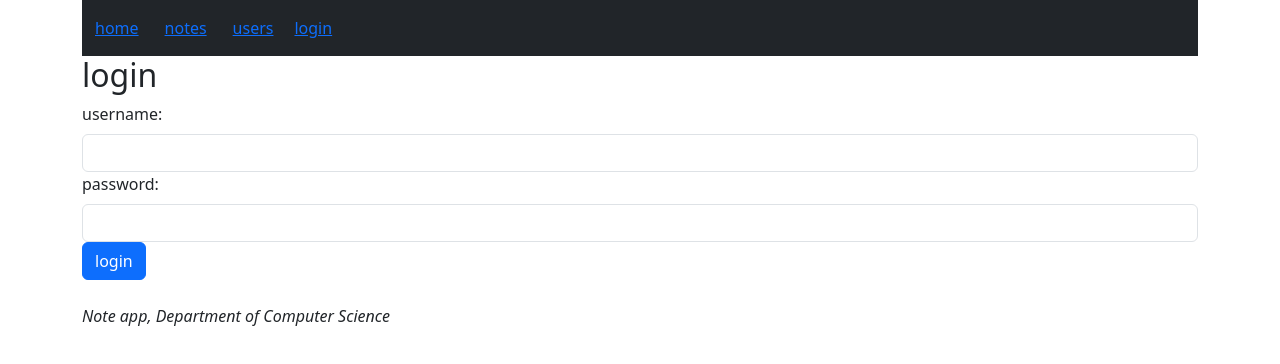
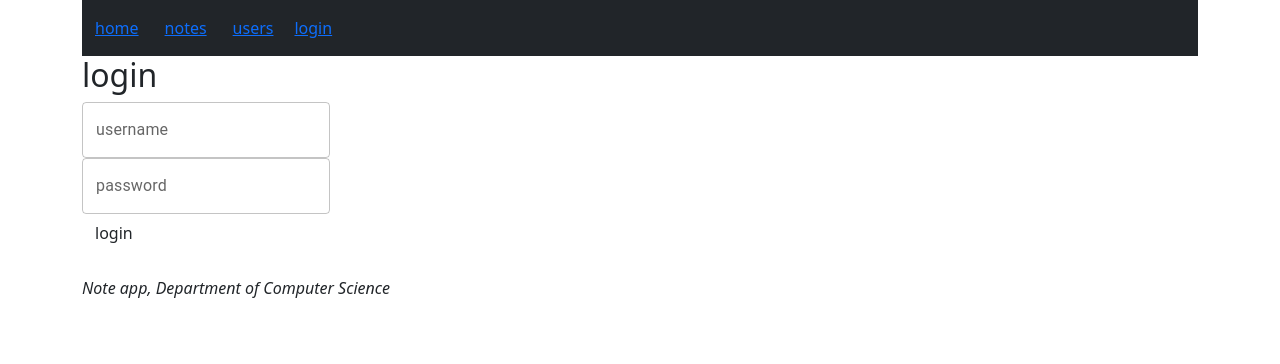
Before and after one commit to jydndev/Fullstack-Open, a React (Vite) app in the folder Part 7/router-app/: page / in a window 1280 px wide. Both pictures are taken after a click on the element "login". Shown: the top 364 px of the page. Built offline with nearby package versions, Linux system fonts and the light colour scheme.

Commit message:
mui login style

```diff
--- a/Part 7/router-app/src/App.jsx
+++ b/Part 7/router-app/src/App.jsx
@@ -26,6 +26,7 @@ import {
   TableContainer,
   TableRow,
   Paper,
+  TextField,
 } from '@mui/material';
 
 const Home = () => (
@@ -98,22 +99,43 @@ const Login = (props) => {
     navigate('/');
   };
 
+  // Bootstrap
+  // return (
+  //   <div>
+  //     <h2>login</h2>
+  //     <Form onSubmit={onSubmit}>
+  //       <Form.Group>
+  //         <Form.Label>username:</Form.Label>
+  //         <Form.Control type="text" name="username" />
+  //       </Form.Group>
+  //       <Form.Group>
+  //         <Form.Label>password:</Form.Label>
+  //         <Form.Control type="password" />
+  //       </Form.Group>
+  //       <Button variant="primary" type="submit">
+  //         login
+  //       </Button>
+  //     </Form>
+  //   </div>
+  // );
+
+  // mui
   return (
     <div>
       <h2>login</h2>
-      <Form onSubmit={onSubmit}>
-        <Form.Group>
-          <Form.Label>username:</Form.Label>
-          <Form.Control type="text" name="username" />
-        </Form.Group>
-        <Form.Group>
-          <Form.Label>password:</Form.Label>
-          <Form.Control type="password" />
-        </Form.Group>
-        <Button variant="primary" type="submit">
-          login
-        </Button>
-      </Form>
+      <form onSubmit={onSubmit}>
+        <div>
+          <TextField label="username" />
+        </div>
+        <div>
+          <TextField label="password" type="password" />
+        </div>
+        <div>
+          <Button variant="contained" color="primary" type="submit">
+            login
+          </Button>
+        </div>
+      </form>
     </div>
   );
 };
```
